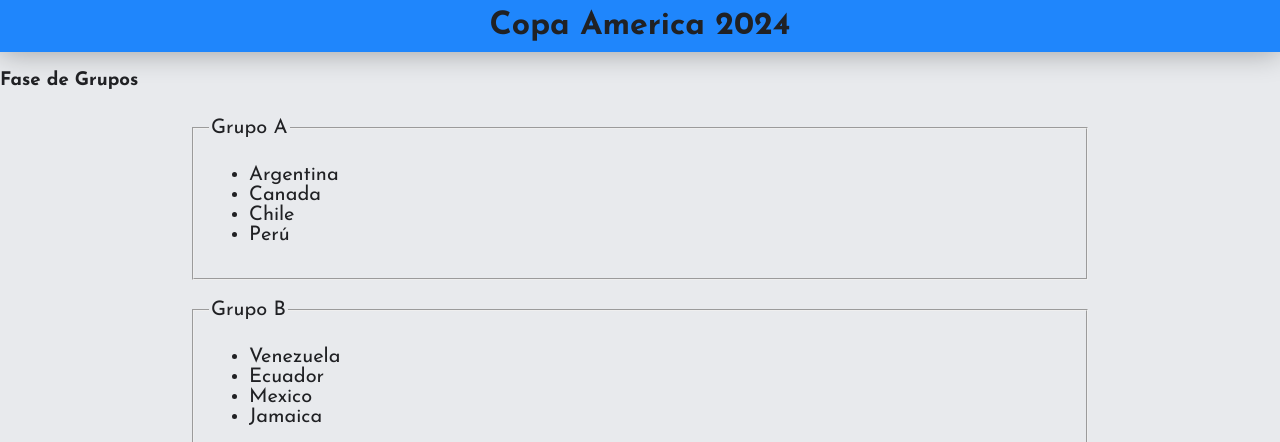
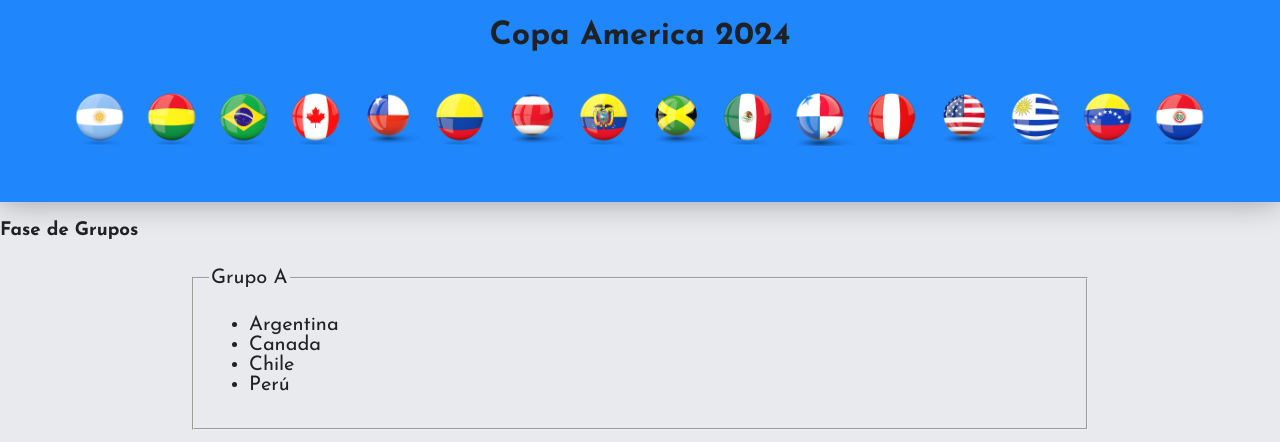
Before and after one commit to 00nic/portal_deportivo, a Python web app: template templates/index.html in a window 1280 px wide; the page is wider, and only the part inside the window is pictured. Shown: the top 442 px of that part. Run offline with Jinja, Linux system fonts and the light colour scheme; the template is opened without the code that fills it, so the values that code supplies are empty.

Commit message:
Se agregaron logos al inicio de la pagina

```diff
--- a/static/index.css
+++ b/static/index.css
@@ -5,12 +5,53 @@ body{
     color: #202124;
     height: 100vh;
 }
-.title{
-    margin: 0;
+
+.header{
+    width: auto;
+    height: auto;
     text-align: center;
     background-color: #07fd;
     box-shadow: 0 0 30px #0005;
+    margin: 0px;
+    padding-top: 10px;
+    padding-bottom: 10px;
+    padding-left: 5%;
+    padding-right: 5%;
+}
+.title{
+    margin: 0;
     padding: 10px;
+    margin-bottom: 30px;
+}
+.team-list{
+    display: flex;
+    justify-content: space-between;
+    align-items: center;
+}
+
+.team-list{
+    list-style: none;
+    margin: 0;
+    padding: 0;
+}
+.item-logo{
+    width: 100px;
+    height:100px;
+    padding: 0;
+    margin: 0;
+
+}
+.logo-circle{
+    padding: 0;
+    transition: transform 0.3s;
+}
+.logo-circle img{
+    width: 100%;
+    height: 100%;
+
+}
+.logo-circle:hover{
+    transform: scale(1.9);
 }
 .box{
     width: 100%;
@@ -68,7 +109,6 @@ body{
     box-sizing: border-box;
 
 }
-
 .conteiner--game:hover{
     transform: scale(1.2);
 }
--- a/templates/index.html
+++ b/templates/index.html
@@ -11,9 +11,36 @@
 
 </head>
 <body>
-    <h1 class="title">Copa America 2024</h1>
+    <div class="header">
+        <h1 class="title">Copa America 2024</h1>
+        <ul class="team-list">
+            <li class="item-logo"><a href=""><div class="logo-circle"><img alt="logo argentina" src="/static/imagenes/argentina.png"></div></a></li>
+            <li class="item-logo"><a href=""><div class="logo-circle"><img alt="logo bolivia" src="/static/imagenes/bolivia_640.png"></div></a></li>
+            <li class="item-logo"><a href=""><div class="logo-circle"><img alt="logo brasil" src="/static/imagenes/brazil_640.png"></div></a></li>
+            <li class="item-logo"><a href=""><div class="logo-circle"><img alt="logo canada" src="/static/imagenes/canada_640.png"></div></a></li>
+            <li class="item-logo"><a href=""><div class="logo-circle"><img alt="logo chile" src="/static/imagenes/chile_640.png"></div></a></li>
+            <li class="item-logo"><a href=""><div class="logo-circle"><img alt="logo colombia" src="/static/imagenes/colombia_640.png"></div></a></li>
+            <li class="item-logo"><a href=""><div class="logo-circle"><img alt="logo costa rica" src="/static/imagenes/costa_rica_640.png"></div></a></li>
+            <li class="item-logo"><a href=""><div class="logo-circle"><img alt="logo ecuador" src="/static/imagenes/ecuador_640.png"></div></a></li>
+            <li class="item-logo"><a href=""><div class="logo-circle"><img alt="logo jamaica" src="/static/imagenes/jamaica_640.png"></div></a></li>
+            <li class="item-logo"><a href=""><div class="logo-circle"><img alt="logo mexico" src="/static/imagenes/mexico_640.png"></div></a></li>
+            <li class="item-logo"><a href=""><div class="logo-circle"><img alt="logo panama" src="/static/imagenes/panama3.png"></div></a></li>
+            <li class="item-logo"><a href=""><div class="logo-circle"><img alt="logo peru" src="/static/imagenes/peru_640.png"></div></a></li>
+            <li class="item-logo"><a href=""><div class="logo-circle"><img alt="logo estados unidos" src="/static/imagenes/united_states_of_america_640.png"></div></a></li>
+            <li class="item-logo"><a href=""><div class="logo-circle"><img alt="logo uruguay" src="/static/imagenes/uruguay_640.png"></div></a></li>
+            <li class="item-logo"><a href=""><div class="logo-circle"><img alt="logo venezuela" src="/static/imagenes/venezuela_640.png"></div></a></li>
+            <li class="item-logo"><a href=""><div class="logo-circle"><img alt="logo paraguay" src="/static/imagenes/paraguay.png"></div></a></li>
+
+
+
+
+
+        </ul>
+    </div>
+
     <div class="box">
         <h3>Fase de Grupos</h3>
+
         <!-- Grupo A -->
         <div class="box-group">
             <fieldset>
```
Also changed, not shown: static/imagenes/paraguay.png (added).
